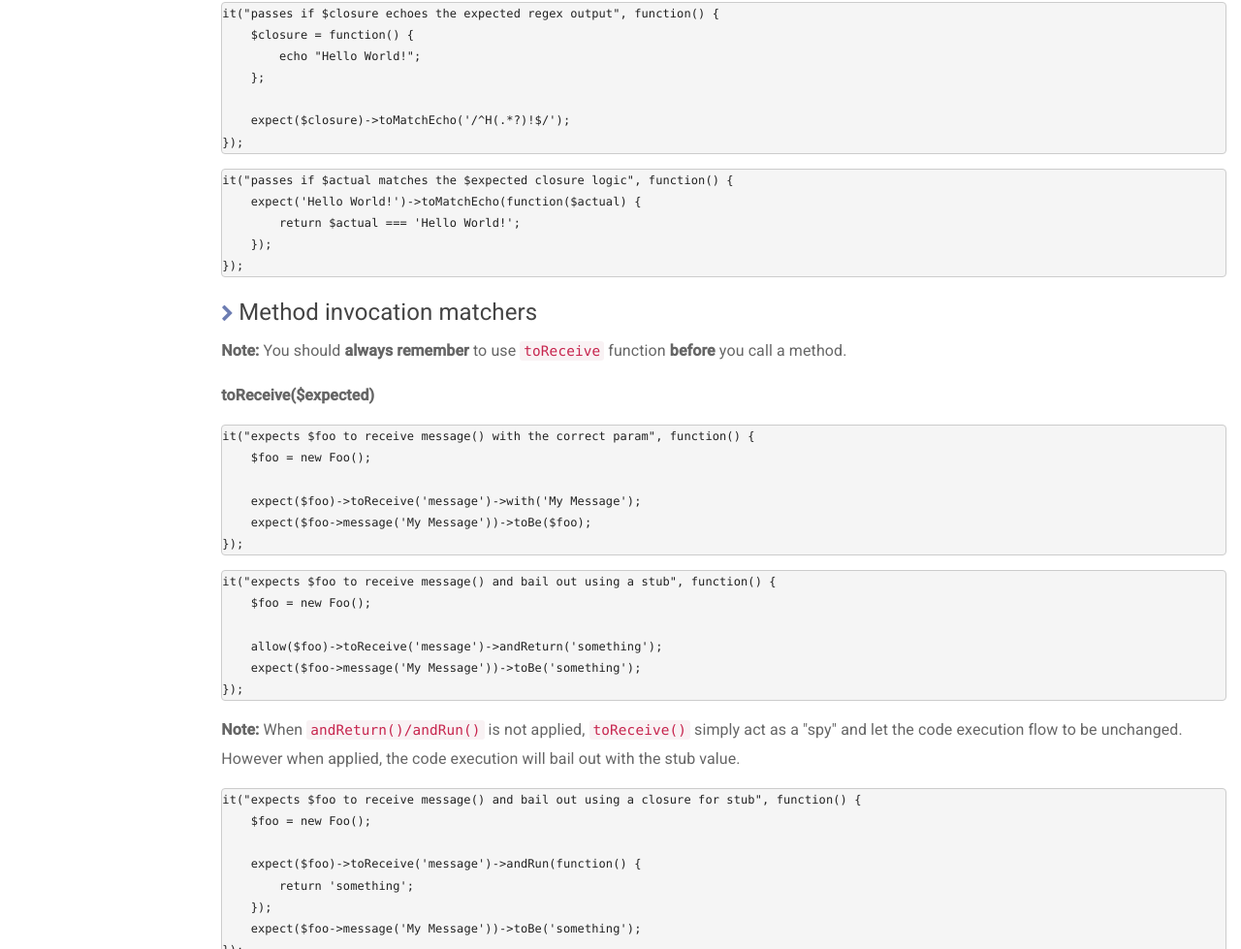
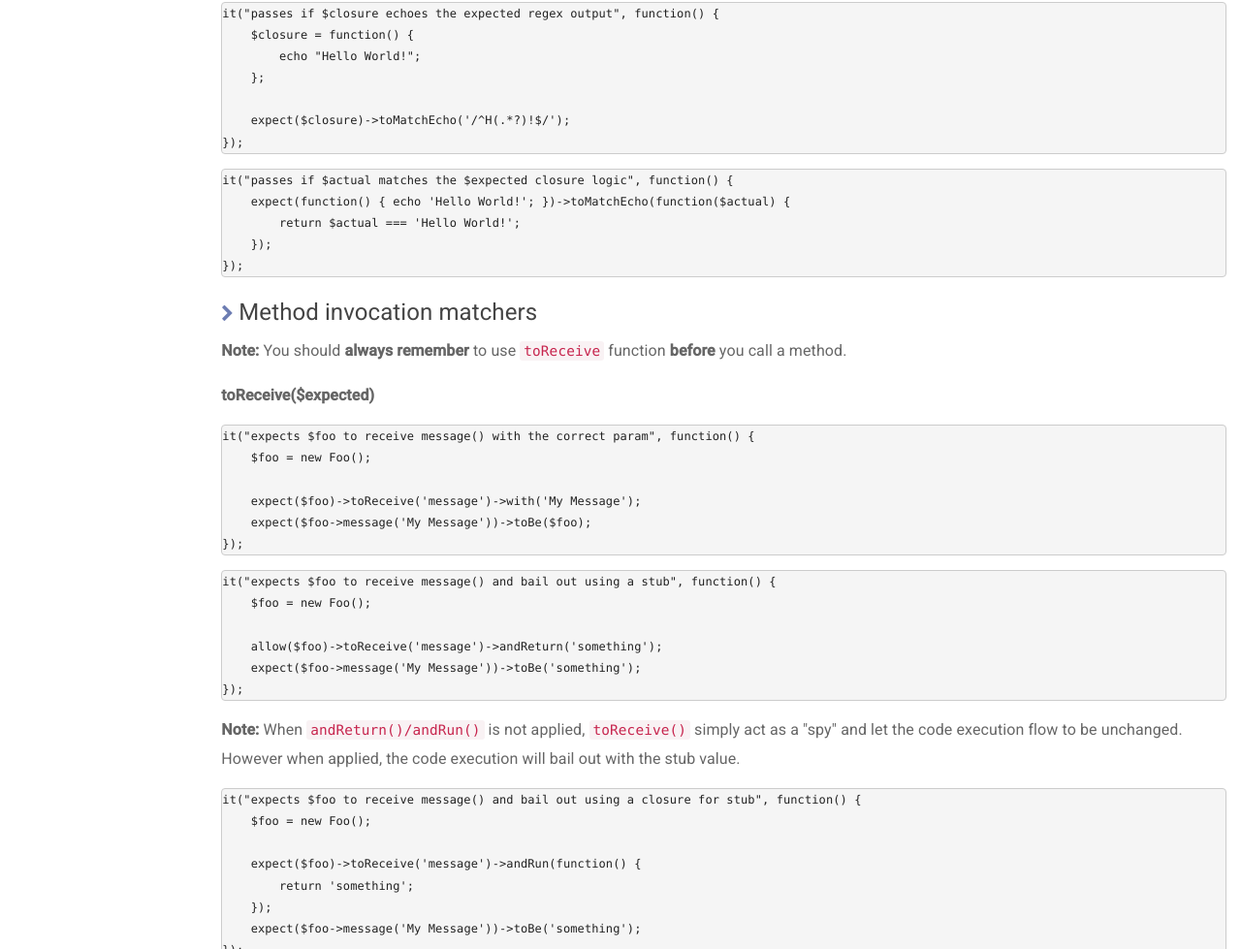
Before and after one commit to kahlan/docs, a plain HTML site: page matchers.html in a window 1280 px wide. Shown: the part 3252-4231 px from the top of the page at 97% size. Drawn offline with nearby package versions, Linux system fonts and the light colour scheme; a script that the page names is missing.

Commit message:
Website generation with Couscous

```diff
--- a/matchers.html
+++ b/matchers.html
@@ -205,7 +205,7 @@
     expect($closure)-&gt;toMatchEcho('/^H(.*?)!$/');
 });</code></pre>
 <pre><code class="language-php">it("passes if $actual matches the $expected closure logic", function() {
-    expect('Hello World!')-&gt;toMatchEcho(function($actual) {
+    expect(function() { echo 'Hello World!'; })-&gt;toMatchEcho(function($actual) {
         return $actual === 'Hello World!';
     });
 });</code></pre>
```
